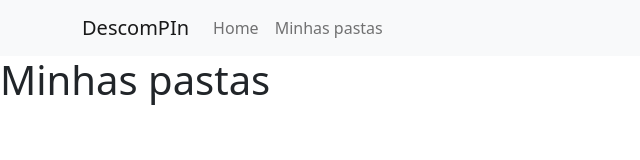
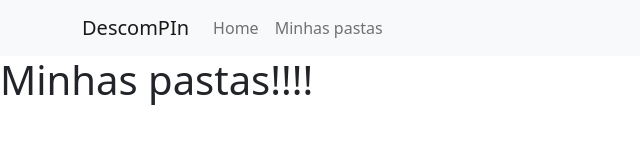
Before and after one commit to ayrtonteshima/descompin-projeto, a React (Create React App) app: page /minhas-pastas in a window 1280 px wide. Shown: the top 160 px of the page, without its empty margins (0-640 px from the left). Built offline with nearby package versions, Linux system fonts and the light colour scheme.

Commit message:
aula 6 video 14

```diff
--- a/src/App.js
+++ b/src/App.js
@@ -13,7 +13,7 @@ function App() {
         <HeaderPartial />
         <Routes>
           <Route path="/" element={<HomePage />} />
-          <Route path="/minhas-pastas" element={<h1>Minhas pastas</h1>} />
+          <Route path="/minhas-pastas" element={<h1>Minhas pastas!!!!</h1>} />
         </Routes>
       </div>
     </BrowserRouter>
--- a/src/partials/HeaderPartial/HeaderPartial.js
+++ b/src/partials/HeaderPartial/HeaderPartial.js
@@ -1,6 +1,7 @@
 import Navbar from 'react-bootstrap/Navbar';
 import Container from 'react-bootstrap/Container';
 import Nav from 'react-bootstrap/Nav';
+import { Link } from "react-router-dom";
 
 export const HeaderPartial = () => {
   return (
@@ -10,8 +11,8 @@ export const HeaderPartial = () => {
         <Navbar.Toggle aria-controls="basic-navbar-nav" />
         <Navbar.Collapse id="basic-navbar-nav">
           <Nav className="me-auto">
-            <Nav.Link href="#home">Home</Nav.Link>
-            <Nav.Link href="#link">Minhas pastas</Nav.Link>
+            <Link className="nav-link" to="/">Home</Link>
+            <Link className="nav-link" to="minhas-pastas">Minhas pastas</Link>
           </Nav>
         </Navbar.Collapse>
       </Container>
```
